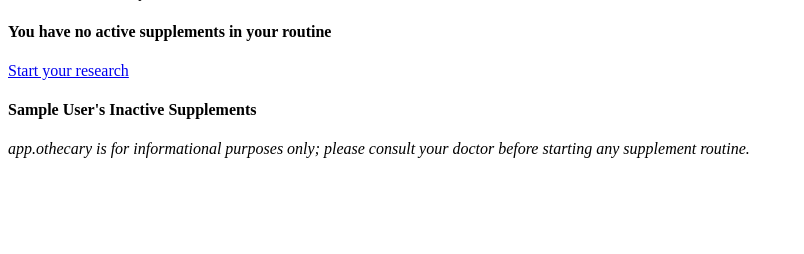
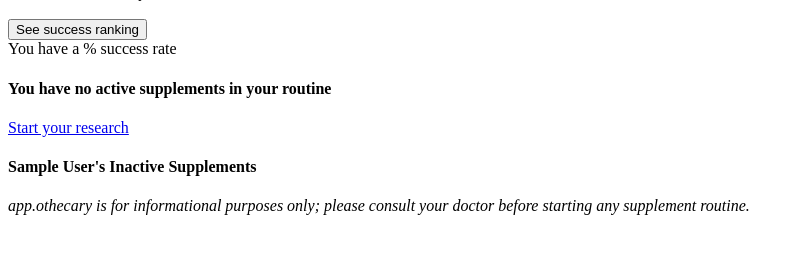
Before and after one commit to jennantilla/app.othecary, a Flask app: page /dashboard/1 in a window 1280 px wide. Shown: the part 244-498 px from the top of the page, without its empty margins (0-804 px from the left). Run offline with Flask 2, Linux system fonts and the light colour scheme; the visitor is signed in with stand-in values (Sample User, id 1); data comes from the database, SQL or seed files in the repository; some libraries are stand-ins or nearby versions.

Commit message:
implement success ranking

```diff
--- a/model.py
+++ b/model.py
@@ -23,7 +23,8 @@
     birth_date = db.Column(db.DateTime)
     sex = db.Column(db.String(25))
     diet = db.Column(db.String(25))
-    # signup_date = db.Column(db.DateTime, default=datetime.utcnow)
+    signup_date = db.Column(db.DateTime, default=datetime.now)
+    success_days = db.Column(db.Integer, default=0)
     streak_days = db.Column(db.Integer, default=0)
 
     def set_password(self, password):
@@ -41,7 +42,7 @@
     uv_id = db.Column(db.Integer, autoincrement=True, primary_key=True)
     label_id = db.Column(db.String(75), db.ForeignKey('vitamins.label_id'), index=True)
     user_id = db.Column(db.Integer, db.ForeignKey('users.user_id'), index=True)
-    start_date = db.Column(db.DateTime, default=datetime.utcnow)
+    start_date = db.Column(db.DateTime, default=datetime.now)
     active = db.Column(db.Boolean)
 
     # Define relationship to user
--- a/server.py
+++ b/server.py
@@ -2,7 +2,7 @@
 import xmltodict
 import json
 
-from datetime import timedelta, date
+from datetime import timedelta, date, datetime
 
 from flask import Flask, redirect, request, render_template, session, flash, jsonify
 from flask_debugtoolbar import DebugToolbarExtension
@@ -58,9 +58,7 @@
     user_id = session.get("user_id")
     user = User.query.filter_by(user_id=user_id).first()
 
-    # returns all the vitamins used by a user
     history = User_Vitamin.query.filter_by(user_id=user_id).all()
-
     items_routine = {}
 
     for row in history:
@@ -212,7 +210,7 @@
 
 @app.route('/update-streak.json', methods=["POST"])
 def update_streak():
-    """Updates user.streak_days based on user input"""
+    """Updates consecutive success days"""
 
     user_id = session.get("user_id")
     streak = request.form.get("streak")
@@ -220,6 +218,7 @@
 
     if streak == "yes":
         user.streak_days += 1
+        user.success_days += 1
 
     if streak == "no":
         user.streak_days = 0
@@ -229,12 +228,30 @@
     return jsonify({'streak' : user.streak_days})
 
 
+@app.route('/update-success.json')
+def update_success():
+    """Calculates total success rate for user"""
+
+    user_id = session.get("user_id")
+
+    today = datetime.today()
+    account_age = today - user.signup_date
+    account_age = account_age.days
+
+    user = User.query.filter_by(user_id=user_id).first()
+
+    success_percentage = user.success_days / account_age
+
+    return jsonify({'success' : success_percentage })
+
+
 @app.route('/logout')
 def logout():
     """Logs out current user"""
 
     del session["user_id"]
     flash("Logged Out")
+
     return redirect("/")
 
 
@@ -244,6 +261,5 @@
     # Use the DebugToolbar
     DebugToolbarExtension(app)
     connect_to_db(app)
-    DEBUG_TB_INTERCEPT_REDIRECTS = False
 
     app.run(host="0.0.0.0")
--- a/templates/dashboard.html
+++ b/templates/dashboard.html
@@ -13,7 +13,14 @@
                 <input type="submit" value="Update streak">
     </form>
     <br>
+
     <div id="streak-sentence">You're on a <div id="streak-info">{{ user.streak_days }}</div> day streak!</div>
+    <br>
+    <br>
+
+    <button id="update-success" type="button">See success ranking</button>
+
+    <div id="success-info">You have a % success rate</div>
 
 {% if history %}
     {% for row in history %}
@@ -67,6 +74,17 @@
     $.post('/update-streak.json', formValues, replaceStreak);
     });
 
+function replaceSuccess(results) {
+
+    $("#success-info").html(results['success']);
+}
+
+$("#update-success").on('click', (evt) => {
+    evt.preventDefault();
+
+    $.get('/update-success.json', replaceSuccess);
+    });
+
 </script>
 
 
--- a/templates/login.html
+++ b/templates/login.html
@@ -3,7 +3,7 @@
 {% block title %}app.othecary{% endblock %}
 
 {% block content %}
-    <h6>--WELCOME BACK--</h6>
+    <h4>Welcome Back</h4>
         <form action="/validate" method="POST">
             <div class="login-field">
                 <label>Email:
```
